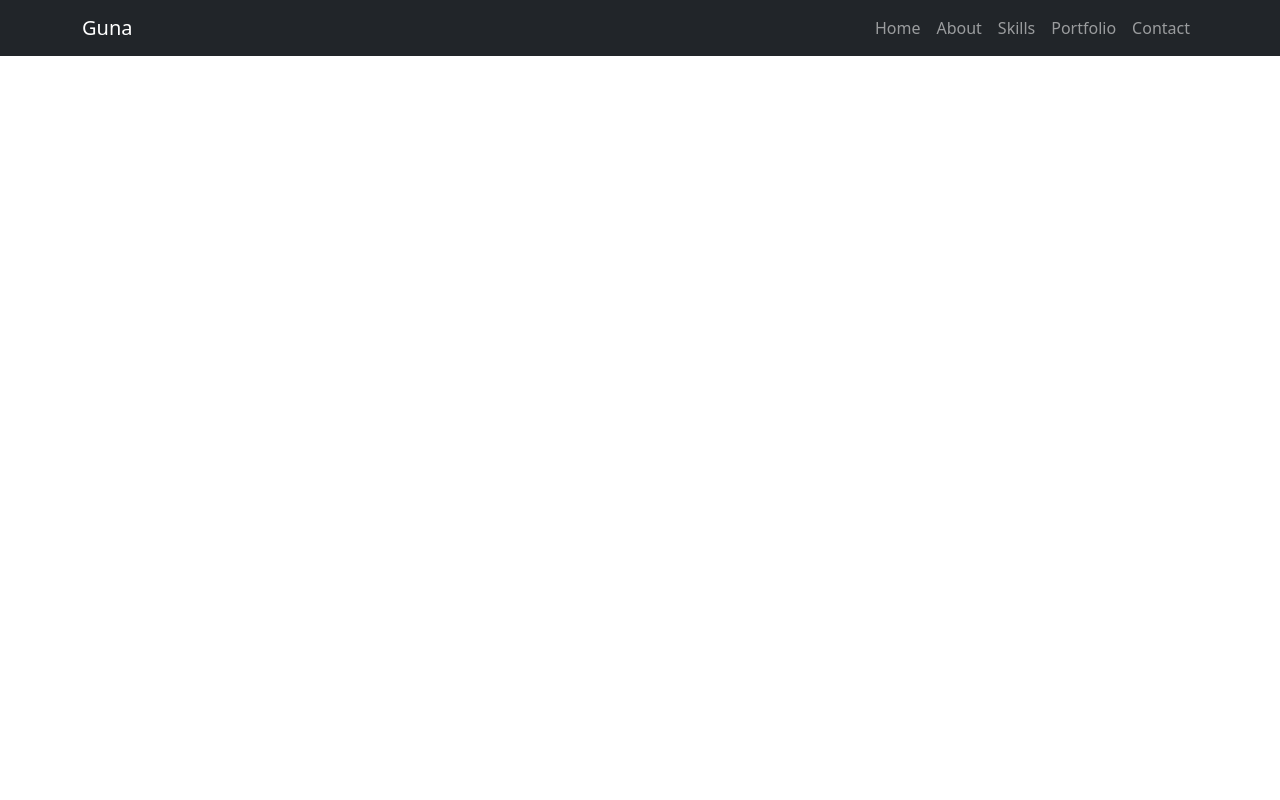
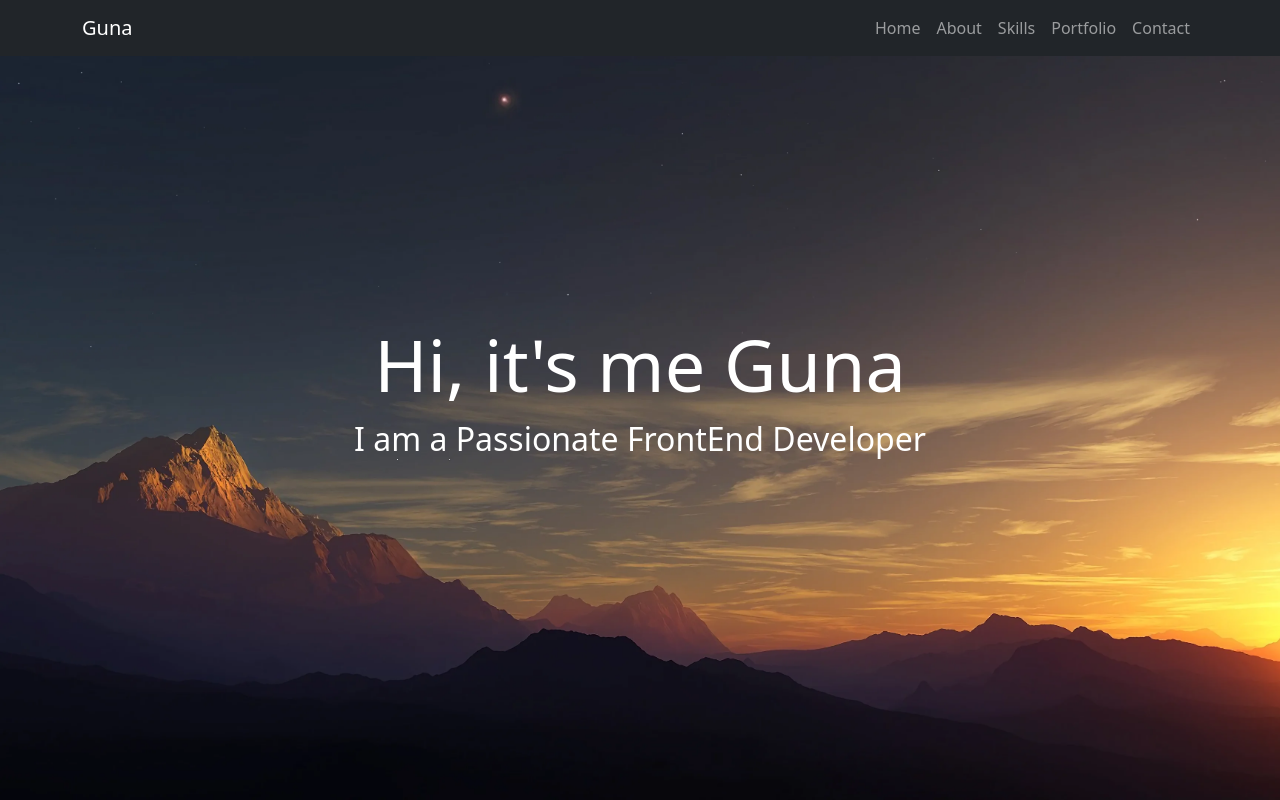
Before and after one commit to guna2004/portfolionew, a plain HTML site: page index.html in a window 1280 px wide. Shown: the top 800 px of the page. Drawn offline with nearby package versions, Linux system fonts and the light colour scheme; files whose address does not match are found by name.

Commit message:
Update style.css

```diff
--- a/style.css
+++ b/style.css
@@ -1,7 +1,7 @@
 /* hero background image */
 .bgimage {
     height:100vh;
-    background: url('images/guna2.png');
+    background: url('guna2.png');
     background-size:cover;
     position:relative;
 }
```
